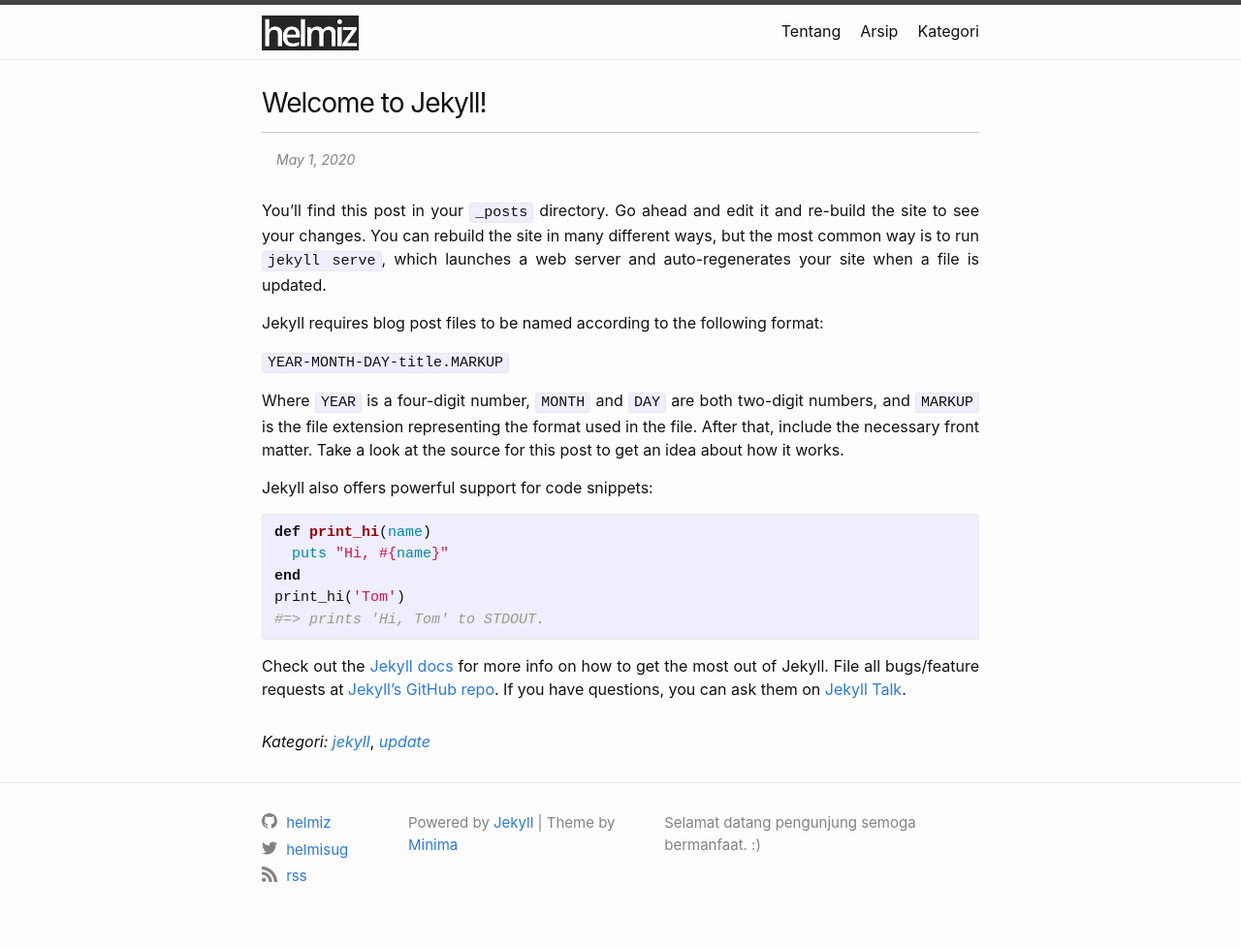
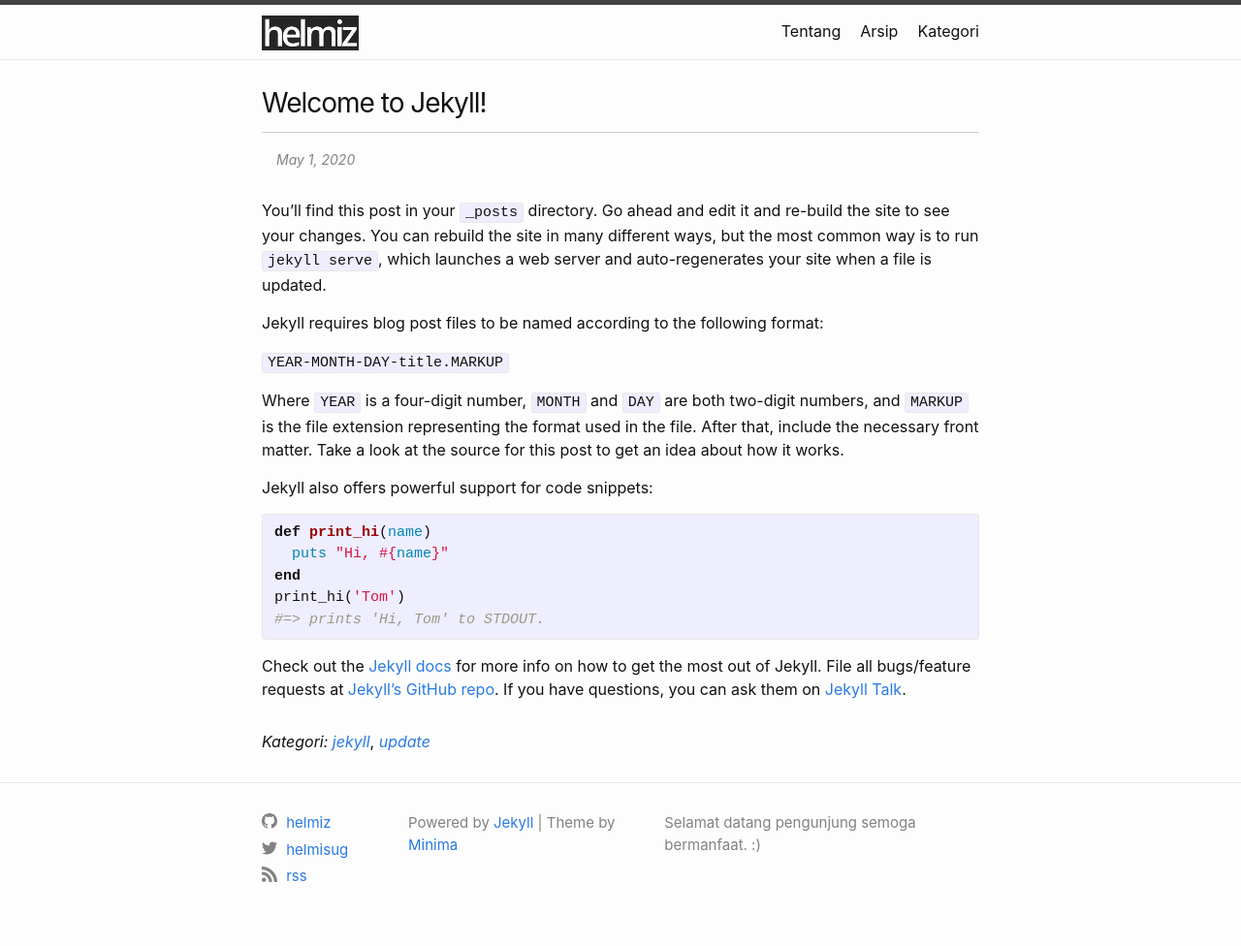
Before and after one commit to helmiz/helmiz.github.io, a Jekyll site: the page built from _posts/2020-05-01-welcome-to-jekyll.markdown, in a window 1280 px wide. Shown: the whole page at 97% size. Built offline with Jekyll 4.4.1, drawn with Linux system fonts in a browser that asks for light colours; comment, search, counter and statistics services are not loaded.

Commit message:
Menghapus justify

```diff
--- a/_layouts/post.html
+++ b/_layouts/post.html
@@ -16,7 +16,7 @@
       {%- endif -%}</p>
   </header>
 
-  <div class="post-content e-content" itemprop="articleBody" style="text-align: justify;">
+  <div class="post-content e-content" itemprop="articleBody">
     {{ content }}
   </div>
 
```
